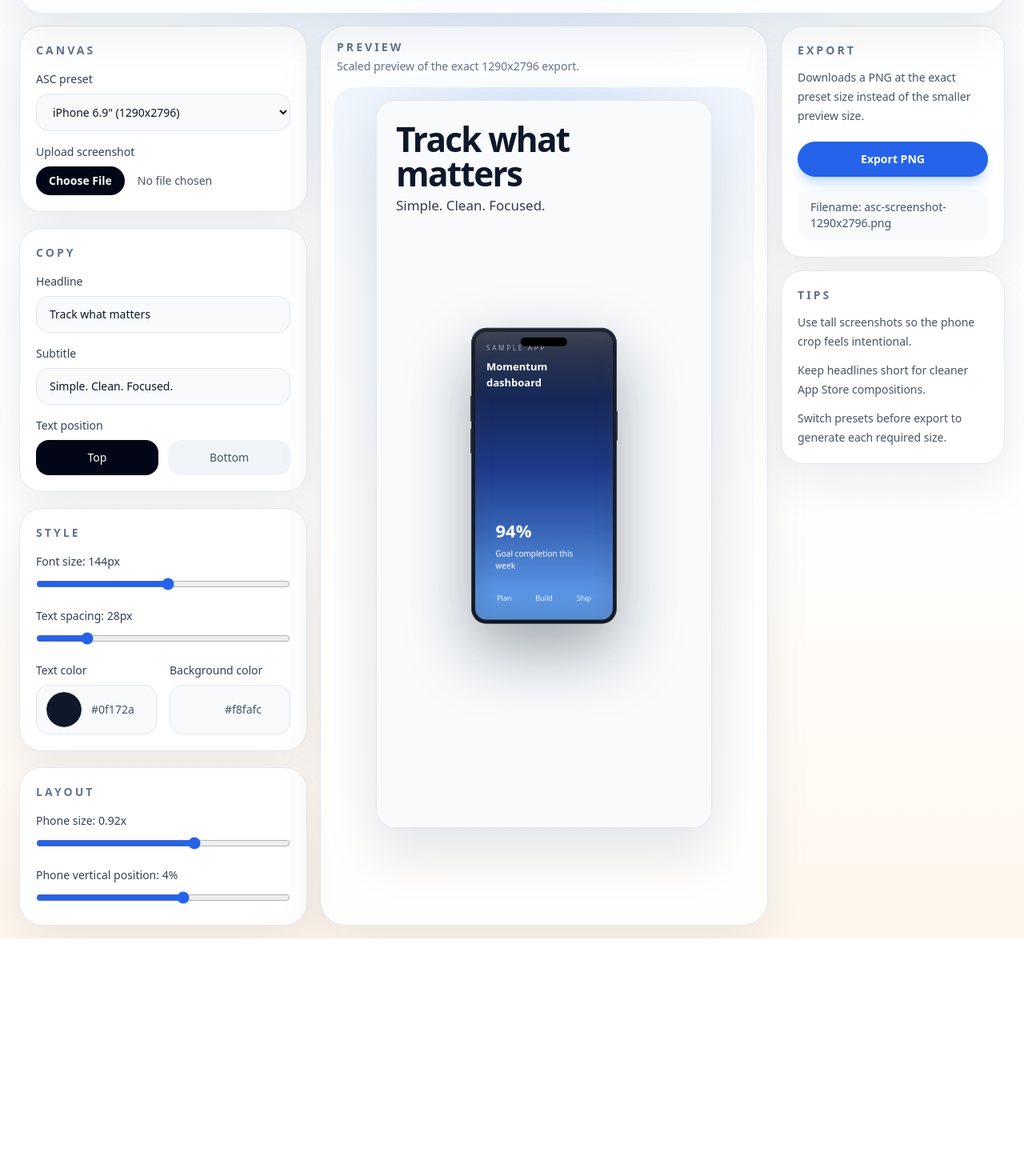
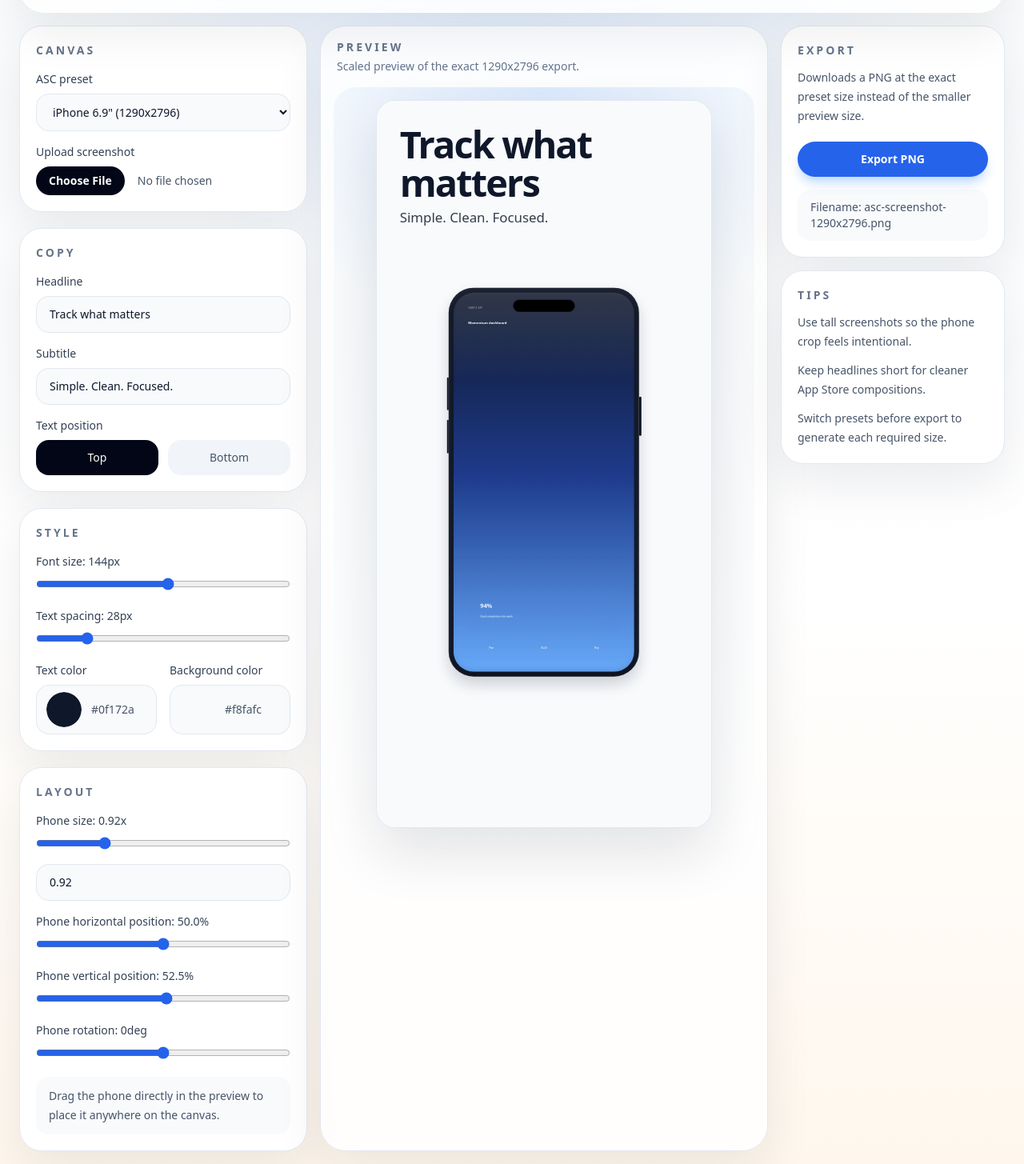
Before and after one commit to farnell4x4/ASC-Preivews, a Next.js app: page /editor in a window 1280 px wide. Shown: the part 106-1561 px from the top of the page at 80% size. Before the commit the page ends 1279 px from the top, so only its background shows below. Built offline with nearby package versions, Linux system fonts and the light colour scheme.

Commit message:
corners line up well

```diff
--- a/components/Editor.tsx
+++ b/components/Editor.tsx
@@ -1,7 +1,7 @@
 "use client";
 
 import Link from "next/link";
-import { useMemo, useRef, useState } from "react";
+import { useEffect, useMemo, useRef, useState } from "react";
 import { EditorControls } from "@/components/EditorControls";
 import { ExportButton } from "@/components/ExportButton";
 import { ScreenshotCanvas } from "@/components/ScreenshotCanvas";
@@ -19,7 +19,9 @@ const initialState: EditorState = {
   textColor: "#0f172a",
   backgroundColor: "#f8fafc",
   phoneScale: 0.92,
-  phoneY: 4,
+  phoneX: 50,
+  phoneY: 52.5,
+  phoneRotation: 0,
   textSpacing: 28,
 };
 
@@ -28,12 +30,38 @@ export function Editor() {
   const [isExporting, setIsExporting] = useState(false);
   const [statusMessage, setStatusMessage] = useState("Ready to export exact ASC-sized PNGs.");
   const exportRef = useRef<HTMLDivElement>(null);
-  const objectUrlRef = useRef<string | null>(null);
+  const previewFrameRef = useRef<HTMLDivElement>(null);
+  const [previewWidth, setPreviewWidth] = useState(420);
 
   const selectedPreset = useMemo(
     () => canvasPresets.find((preset) => preset.id === state.selectedPresetId) ?? defaultPreset,
     [state.selectedPresetId],
   );
+  const previewScale = previewWidth / selectedPreset.width;
+
+  useEffect(() => {
+    const node = previewFrameRef.current;
+
+    if (!node) {
+      return;
+    }
+
+    const updateWidth = () => {
+      setPreviewWidth(node.getBoundingClientRect().width || 420);
+    };
+
+    updateWidth();
+
+    const observer = new ResizeObserver(() => {
+      updateWidth();
+    });
+
+    observer.observe(node);
+
+    return () => {
+      observer.disconnect();
+    };
+  }, [selectedPreset.id]);
 
   const handleStateChange = <K extends keyof EditorState>(key: K, value: EditorState[K]) => {
     setState((current) => ({
@@ -42,19 +70,18 @@ export function Editor() {
     }));
   };
 
-  const handleUpload = (file: File | null) => {
+  const handleUpload = async (file: File | null) => {
     if (!file) {
       return;
     }
 
-    if (objectUrlRef.current) {
-      URL.revokeObjectURL(objectUrlRef.current);
+    try {
+      const nextUrl = await readFileAsDataUrl(file);
+      handleStateChange("uploadedScreenshotUrl", nextUrl);
+      setStatusMessage(`Loaded ${file.name}.`);
+    } catch {
+      setStatusMessage("Unable to read that image file.");
     }
-
-    const nextUrl = URL.createObjectURL(file);
-    objectUrlRef.current = nextUrl;
-    handleStateChange("uploadedScreenshotUrl", nextUrl);
-    setStatusMessage(`Loaded ${file.name}.`);
   };
 
   const handleExport = async () => {
@@ -75,8 +102,12 @@ export function Editor() {
       const link = document.createElement("a");
       link.href = blobUrl;
       link.download = `asc-screenshot-${selectedPreset.width}x${selectedPreset.height}.png`;
+      document.body.appendChild(link);
       link.click();
-      URL.revokeObjectURL(blobUrl);
+      link.remove();
+      window.setTimeout(() => {
+        URL.revokeObjectURL(blobUrl);
+      }, 1000);
       setStatusMessage(`Exported ${selectedPreset.width}x${selectedPreset.height} PNG.`);
     } catch (error) {
       const message = error instanceof Error ? error.message : "Unable to export PNG.";
@@ -134,12 +165,19 @@ export function Editor() {
 
             <div className="flex min-h-[720px] items-center justify-center rounded-[1.75rem] bg-[radial-gradient(circle_at_top,#dbeafe_0%,#f8fafc_35%,#fff_100%)] p-4">
               <div
+                ref={previewFrameRef}
                 className="relative w-full max-w-[420px] overflow-hidden rounded-[1.5rem] border border-slate-200 bg-white shadow-[0_30px_70px_rgba(15,23,42,0.12)]"
                 style={{
                   aspectRatio: `${selectedPreset.width} / ${selectedPreset.height}`,
                 }}
               >
-                <ScreenshotCanvas preset={selectedPreset} state={state} />
+                <ScreenshotCanvas
+                  preset={selectedPreset}
+                  state={state}
+                  renderScale={previewScale}
+                  interactive
+                  onStateChange={handleStateChange}
+                />
               </div>
             </div>
           </section>
@@ -182,9 +220,30 @@ export function Editor() {
             height: selectedPreset.height,
           }}
         >
-          <ScreenshotCanvas preset={selectedPreset} state={state} exportMode />
+          <ScreenshotCanvas preset={selectedPreset} state={state} />
         </div>
       </div>
     </main>
   );
 }
+
+function readFileAsDataUrl(file: File) {
+  return new Promise<string>((resolve, reject) => {
+    const reader = new FileReader();
+
+    reader.onload = () => {
+      if (typeof reader.result === "string") {
+        resolve(reader.result);
+        return;
+      }
+
+      reject(new Error("Unexpected file reader result."));
+    };
+
+    reader.onerror = () => {
+      reject(reader.error ?? new Error("Unable to read file."));
+    };
+
+    reader.readAsDataURL(file);
+  });
+}
--- a/components/EditorControls.tsx
+++ b/components/EditorControls.tsx
@@ -23,6 +23,14 @@ function ControlGroup({
 }
 
 export function EditorControls({ state, onStateChange, onUpload }: EditorControlsProps) {
+  const handlePhoneScaleInput = (value: string) => {
+    const nextValue = Number(value);
+
+    if (Number.isFinite(nextValue) && nextValue > 0) {
+      onStateChange("phoneScale", nextValue);
+    }
+  };
+
   return (
     <div className="space-y-5">
       <div className="rounded-[1.75rem] border border-slate-200 bg-white p-5 shadow-panel">
@@ -155,27 +163,62 @@ export function EditorControls({ state, onStateChange, onUpload }: EditorControl
         </div>
         <div className="space-y-4">
           <ControlGroup label={`Phone size: ${state.phoneScale.toFixed(2)}x`}>
+            <div className="space-y-3">
+              <input
+                type="range"
+                min={0.2}
+                max={3}
+                step={0.01}
+                value={Math.min(state.phoneScale, 3)}
+                onChange={(event) => onStateChange("phoneScale", Number(event.target.value))}
+                className="w-full"
+              />
+              <input
+                type="number"
+                min={0.1}
+                step={0.01}
+                value={state.phoneScale}
+                onChange={(event) => handlePhoneScaleInput(event.target.value)}
+                className="w-full rounded-2xl border border-slate-200 bg-slate-50 px-4 py-3 text-sm outline-none focus:border-blue-400"
+              />
+            </div>
+          </ControlGroup>
+          <ControlGroup label={`Phone horizontal position: ${state.phoneX.toFixed(1)}%`}>
             <input
               type="range"
-              min={0.7}
-              max={1.05}
-              step={0.01}
-              value={state.phoneScale}
-              onChange={(event) => onStateChange("phoneScale", Number(event.target.value))}
+              min={-50}
+              max={150}
+              step={0.5}
+              value={state.phoneX}
+              onChange={(event) => onStateChange("phoneX", Number(event.target.value))}
               className="w-full"
             />
           </ControlGroup>
-          <ControlGroup label={`Phone vertical position: ${state.phoneY}%`}>
+          <ControlGroup label={`Phone vertical position: ${state.phoneY.toFixed(1)}%`}>
             <input
               type="range"
-              min={-10}
-              max={14}
-              step={1}
+              min={-50}
+              max={150}
+              step={0.5}
               value={state.phoneY}
               onChange={(event) => onStateChange("phoneY", Number(event.target.value))}
               className="w-full"
             />
           </ControlGroup>
+          <ControlGroup label={`Phone rotation: ${state.phoneRotation.toFixed(0)}deg`}>
+            <input
+              type="range"
+              min={-180}
+              max={180}
+              step={1}
+              value={state.phoneRotation}
+              onChange={(event) => onStateChange("phoneRotation", Number(event.target.value))}
+              className="w-full"
+            />
+          </ControlGroup>
+          <div className="rounded-2xl bg-slate-50 px-4 py-3 text-sm leading-6 text-slate-600">
+            Drag the phone directly in the preview to place it anywhere on the canvas.
+          </div>
         </div>
       </div>
     </div>
--- a/components/PhoneMockup.tsx
+++ b/components/PhoneMockup.tsx
@@ -1,28 +1,37 @@
 // components/PhoneMockup.tsx
 
-import Image from "next/image";
 import type { DeviceKind } from "@/lib/types";
 
 type PhoneMockupProps = {
   screenshotUrl: string | null;
   device: DeviceKind;
+  renderScale?: number;
 };
 
-export function PhoneMockup({ screenshotUrl, device }: PhoneMockupProps) {
+export function PhoneMockup({
+  screenshotUrl,
+  device,
+  renderScale = 1,
+}: PhoneMockupProps) {
   const isTablet = device === "tablet";
+  const scalePx = (value: number) => `${value * renderScale}px`;
+
+  const bodyRadius = isTablet ? scalePx(72) : scalePx(96);
+  const screenRadius = isTablet ? scalePx(54) : scalePx(78);
 
   return (
     <div className="relative w-full">
       <div
-        className="relative mx-auto bg-[#111827] shadow-[0_34px_80px_rgba(15,23,42,0.36)]"
+        className="relative mx-auto bg-[#111827]"
         style={{
           width: "100%",
           aspectRatio: isTablet ? "0.78 / 1" : "0.49 / 1",
-          borderRadius: isTablet ? "7.5% / 5.85%" : "10.5% / 5.15%",
+          borderRadius: bodyRadius,
           padding: isTablet ? "2.2%" : "2.7%",
+          boxShadow: `0 ${scalePx(30)} ${scalePx(56)} rgba(15,23,42,0.18)`,
         }}
       >
-        {/* Right power button - keep current position */}
+        {/* Right power button */}
         <div
           className="absolute bg-[#0b1120]"
           style={{
@@ -31,7 +40,7 @@ export function PhoneMockup({ screenshotUrl, device }: PhoneMockupProps) {
             width: "1.15%",
             height: isTablet ? "9%" : "10%",
             borderRadius: "999px",
-            boxShadow: "inset -1px 0 1px rgba(255,255,255,0.16)",
+            boxShadow: `inset -${scalePx(1)} 0 ${scalePx(1)} rgba(255,255,255,0.16)`,
           }}
         />
 
@@ -44,7 +53,7 @@ export function PhoneMockup({ screenshotUrl, device }: PhoneMockupProps) {
             width: "1.15%",
             height: isTablet ? "7.5%" : "8.5%",
             borderRadius: "999px",
-            boxShadow: "inset 1px 0 1px rgba(255,255,255,0.16)",
+            boxShadow: `inset ${scalePx(1)} 0 ${scalePx(1)} rgba(255,255,255,0.16)`,
           }}
         />
 
@@ -57,7 +66,7 @@ export function PhoneMockup({ screenshotUrl, device }: PhoneMockupProps) {
             width: "1.15%",
             height: isTablet ? "7.5%" : "8.5%",
             borderRadius: "999px",
-            boxShadow: "inset 1px 0 1px rgba(255,255,255,0.16)",
+            boxShadow: `inset ${scalePx(1)} 0 ${scalePx(1)} rgba(255,255,255,0.16)`,
           }}
         />
 
@@ -65,34 +74,52 @@ export function PhoneMockup({ screenshotUrl, device }: PhoneMockupProps) {
         <div
           className="relative h-full w-full overflow-hidden bg-white"
           style={{
-            borderRadius: isTablet ? "5.8% / 4.5%" : "8.2% / 4%",
+            borderRadius: screenRadius,
           }}
         >
           {screenshotUrl ? (
-            <Image
+            // eslint-disable-next-line @next/next/no-img-element
+            <img
               src={screenshotUrl}
               alt="Uploaded app screenshot preview"
-              fill
-              unoptimized
-              sizes="100vw"
-              className="object-cover"
+              className="block h-full w-full object-cover"
+              style={{
+                borderRadius: screenRadius,
+              }}
               draggable={false}
             />
           ) : (
             <div className="flex h-full w-full flex-col justify-between bg-[linear-gradient(180deg,#0f172a_0%,#1e3a8a_48%,#60a5fa_100%)] p-[8%] text-white">
               <div>
-                <div className="text-[8px] uppercase tracking-[0.35em] text-white/60">
+                <div
+                  className="uppercase text-white/60"
+                  style={{
+                    fontSize: scalePx(8),
+                    letterSpacing: `${0.35 * renderScale}em`,
+                  }}
+                >
                   Sample app
                 </div>
-                <div className="mt-[6%] text-[13px] font-semibold">
+                <div
+                  className="mt-[6%] font-semibold"
+                  style={{ fontSize: scalePx(13) }}
+                >
                   Momentum dashboard
                 </div>
               </div>
 
               <div className="space-y-[5%]">
-                <div className="rounded-[24px] bg-white/14 p-[8%] backdrop-blur">
-                  <div className="text-[22px] font-semibold">94%</div>
-                  <div className="mt-[4%] text-[10px] text-white/72">
+                <div
+                  className="bg-white/14 p-[8%] backdrop-blur"
+                  style={{ borderRadius: scalePx(24) }}
+                >
+                  <div className="font-semibold" style={{ fontSize: scalePx(22) }}>
+                    94%
+                  </div>
+                  <div
+                    className="mt-[4%] text-white/72"
+                    style={{ fontSize: scalePx(10) }}
+                  >
                     Goal completion this week
                   </div>
                 </div>
@@ -101,7 +128,11 @@ export function PhoneMockup({ screenshotUrl, device }: PhoneMockupProps) {
                   {["Plan", "Build", "Ship"].map((item) => (
                     <div
                       key={item}
-                      className="rounded-[18px] bg-white/12 px-[4%] py-[16%] text-center text-[9px] text-white/78"
+                      className="bg-white/12 px-[4%] py-[16%] text-center text-white/78"
+                      style={{
+                        borderRadius: scalePx(18),
+                        fontSize: scalePx(9),
+                      }}
                     >
                       {item}
                     </div>
@@ -124,16 +155,22 @@ export function PhoneMockup({ screenshotUrl, device }: PhoneMockupProps) {
           )}
 
           {/* Subtle glass */}
-          <div className="pointer-events-none absolute inset-0 bg-[linear-gradient(180deg,rgba(255,255,255,0.16),transparent_24%,transparent_62%,rgba(255,255,255,0.05)_100%)]" />
+          <div
+            className="pointer-events-none absolute inset-0"
+            style={{
+              borderRadius: screenRadius,
+              background:
+                "linear-gradient(180deg,rgba(255,255,255,0.14),transparent 24%,transparent 62%,rgba(255,255,255,0.05) 100%)",
+            }}
+          />
         </div>
 
         {/* Outer edge highlight */}
         <div
           className="pointer-events-none absolute inset-0"
           style={{
-            borderRadius: isTablet ? "7.5% / 5.85%" : "10.5% / 5.15%",
-            boxShadow:
-              "inset 0 0 0 1px rgba(255,255,255,0.14), inset 0 16px 28px rgba(255,255,255,0.07), inset 0 -18px 30px rgba(0,0,0,0.22)",
+            borderRadius: bodyRadius,
+            boxShadow: `inset 0 0 0 ${scalePx(1)} rgba(255,255,255,0.14), inset 0 ${scalePx(16)} ${scalePx(28)} rgba(255,255,255,0.07), inset 0 -${scalePx(18)} ${scalePx(30)} rgba(0,0,0,0.22)`,
           }}
         />
       </div>
--- a/components/ScreenshotCanvas.tsx
+++ b/components/ScreenshotCanvas.tsx
@@ -1,30 +1,87 @@
+import { useRef } from "react";
 import { PhoneMockup } from "@/components/PhoneMockup";
 import type { CanvasPreset, EditorState } from "@/lib/types";
 
 type ScreenshotCanvasProps = {
   preset: CanvasPreset;
   state: EditorState;
-  exportMode?: boolean;
+  renderScale?: number;
+  interactive?: boolean;
+  onStateChange?: <K extends keyof EditorState>(key: K, value: EditorState[K]) => void;
 };
 
 export function ScreenshotCanvas({
   preset,
   state,
-  exportMode = false,
+  renderScale = 1,
+  interactive = false,
+  onStateChange,
 }: ScreenshotCanvasProps) {
+  const canvasRef = useRef<HTMLDivElement>(null);
+  const dragStateRef = useRef<{
+    pointerId: number;
+    startX: number;
+    startY: number;
+    originPhoneX: number;
+    originPhoneY: number;
+  } | null>(null);
   const isTop = state.textPosition === "top";
-  const paddingX = exportMode ? 88 : 24;
-  const topPad = exportMode ? 96 : 26;
-  const bottomPad = exportMode ? 104 : 28;
-  const titleSize = exportMode ? state.fontSize : state.fontSize / 3.4;
-  const subtitleSize = exportMode ? Math.max(state.fontSize * 0.36, 34) : Math.max(state.fontSize / 8.5, 12);
-  const gapSize = exportMode ? state.textSpacing : Math.max(state.textSpacing / 3.2, 8);
+  const scalePx = (value: number) => value * renderScale;
+  const paddingX = scalePx(88);
+  const topPad = scalePx(96);
+  const bottomPad = scalePx(104);
+  const titleSize = scalePx(state.fontSize);
+  const subtitleSize = scalePx(Math.max(state.fontSize * 0.36, 34));
+  const gapSize = scalePx(state.textSpacing);
   const phoneWidthPercent =
     (preset.device === "tablet" ? 56 : 62) * state.phoneScale;
-  const phoneTranslateY = `${state.phoneY}%`;
+
+  const handlePointerDown = (event: import("react").PointerEvent<HTMLDivElement>) => {
+    if (!interactive || !onStateChange) {
+      return;
+    }
+
+    dragStateRef.current = {
+      pointerId: event.pointerId,
+      startX: event.clientX,
+      startY: event.clientY,
+      originPhoneX: state.phoneX,
+      originPhoneY: state.phoneY,
+    };
+
+    event.currentTarget.setPointerCapture(event.pointerId);
+  };
+
+  const handlePointerMove = (event: import("react").PointerEvent<HTMLDivElement>) => {
+    const dragState = dragStateRef.current;
+    const canvasNode = canvasRef.current;
+
+    if (!dragState || dragState.pointerId !== event.pointerId || !canvasNode || !onStateChange) {
+      return;
+    }
+
+    const rect = canvasNode.getBoundingClientRect();
+
+    if (!rect.width || !rect.height) {
+      return;
+    }
+
+    const deltaXPercent = ((event.clientX - dragState.startX) / rect.width) * 100;
+    const deltaYPercent = ((event.clientY - dragState.startY) / rect.height) * 100;
+
+    onStateChange("phoneX", dragState.originPhoneX + deltaXPercent);
+    onStateChange("phoneY", dragState.originPhoneY + deltaYPercent);
+  };
+
+  const handlePointerEnd = (event: import("react").PointerEvent<HTMLDivElement>) => {
+    if (dragStateRef.current?.pointerId === event.pointerId) {
+      dragStateRef.current = null;
+    }
+  };
 
   return (
     <div
+      ref={canvasRef}
       className="relative h-full w-full overflow-hidden"
       style={{
         backgroundColor: state.backgroundColor,
@@ -48,7 +105,7 @@ export function ScreenshotCanvas({
               color: state.textColor,
               margin: 0,
               fontWeight: 700,
-              maxWidth: exportMode ? "84%" : "100%",
+              maxWidth: "84%",
             }}
           >
             {state.headline}
@@ -61,7 +118,7 @@ export function ScreenshotCanvas({
               opacity: 0.84,
               margin: 0,
               marginTop: gapSize,
-              maxWidth: exportMode ? "80%" : "100%",
+              maxWidth: "80%",
             }}
           >
             {state.subtitle}
@@ -69,14 +126,27 @@ export function ScreenshotCanvas({
         </div>
       </div>
 
-      <div className="absolute inset-0 flex items-center justify-center px-[12%]">
+      <div className="pointer-events-none absolute inset-0">
         <div
+          onPointerDown={handlePointerDown}
+          onPointerMove={handlePointerMove}
+          onPointerUp={handlePointerEnd}
+          onPointerCancel={handlePointerEnd}
+          onLostPointerCapture={handlePointerEnd}
+          className={interactive ? "pointer-events-auto absolute touch-none cursor-grab active:cursor-grabbing" : "absolute"}
           style={{
             width: `${phoneWidthPercent}%`,
-            transform: `translateY(${phoneTranslateY})`,
+            left: `${state.phoneX}%`,
+            top: `${state.phoneY}%`,
+            transform: `translate(-50%, -50%) rotate(${state.phoneRotation}deg)`,
+            transformOrigin: "center center",
           }}
         >
-          <PhoneMockup screenshotUrl={state.uploadedScreenshotUrl} device={preset.device} />
+          <PhoneMockup
+            screenshotUrl={state.uploadedScreenshotUrl}
+            device={preset.device}
+            renderScale={renderScale}
+          />
         </div>
       </div>
     </div>
--- a/lib/types.ts
+++ b/lib/types.ts
@@ -19,6 +19,8 @@ export type EditorState = {
   textColor: string;
   backgroundColor: string;
   phoneScale: number;
+  phoneX: number;
   phoneY: number;
+  phoneRotation: number;
   textSpacing: number;
 };
```
